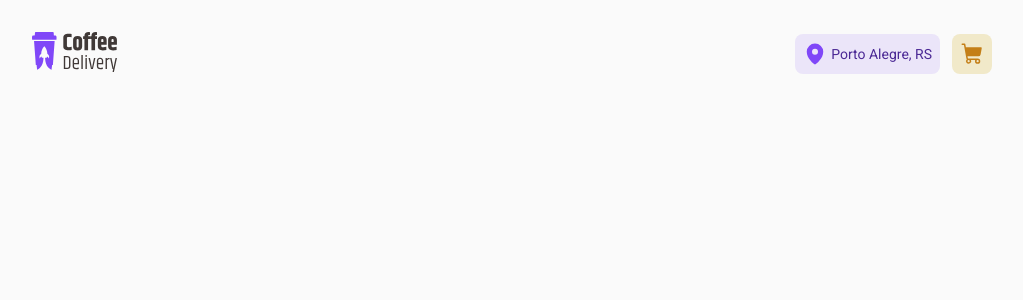
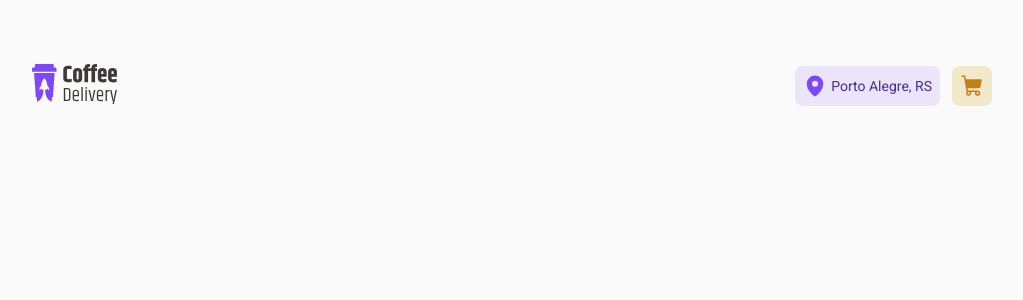
Before and after one commit to joaopedroaat/coffee-delivery, a React (Vite) app: page / in a window 1280 px wide. Shown: the top 300 px of the page, without its empty margins (128-1151 px from the left). Built offline with nearby package versions, Linux system fonts and the light colour scheme.

Commit message:
Add Routes and pages layout

```diff
--- a/package.json
+++ b/package.json
@@ -13,6 +13,7 @@
     "@phosphor-icons/react": "^2.0.4",
     "react": "^18.2.0",
     "react-dom": "^18.2.0",
+    "react-router-dom": "^6.8.2",
     "styled-components": "^5.3.8"
   },
   "devDependencies": {
--- a/src/App.tsx
+++ b/src/App.tsx
@@ -1,5 +1,7 @@
+import { BrowserRouter } from 'react-router-dom'
 import { ThemeProvider } from 'styled-components'
 import { Home } from './pages/Home'
+import { Router } from './Router'
 import { GlobalStyle } from './styles/global'
 import { defaultTheme } from './styles/themes/default'
 
@@ -8,7 +10,9 @@
     <>
       <ThemeProvider theme={defaultTheme}>
         <GlobalStyle />
-        <Home />
+        <BrowserRouter>
+          <Router />
+        </BrowserRouter>
       </ThemeProvider>
     </>
   )
--- /dev/null
+++ b/src/Router.tsx
@@ -0,0 +1,13 @@
+import { Route, Routes } from 'react-router-dom'
+import { DefaultLayout } from './layouts/DefaultLayout'
+import { Home } from './pages/Home'
+
+export function Router() {
+  return (
+    <Routes>
+      <Route path="/" element={<DefaultLayout />}>
+        <Route path="/" element={<Home />} />
+      </Route>
+    </Routes>
+  )
+}
--- /dev/null
+++ b/src/layouts/DefaultLayout/index.tsx
@@ -0,0 +1,12 @@
+import { Outlet } from 'react-router-dom'
+import { Header } from '../../components/Header'
+import { LayoutContainer } from './styles'
+
+export function DefaultLayout() {
+  return (
+    <LayoutContainer>
+      <Header />
+      <Outlet />
+    </LayoutContainer>
+  )
+}
--- /dev/null
+++ b/src/layouts/DefaultLayout/styles.ts
@@ -0,0 +1,7 @@
+import styled from 'styled-components'
+
+export const LayoutContainer = styled.div`
+  background: ${(props) => props.theme.background};
+  height: 100vh;
+  padding: 2rem 10rem;
+`
--- a/src/pages/Home/index.tsx
+++ b/src/pages/Home/index.tsx
@@ -1,10 +1,5 @@
-import { Header } from '../../components/Header'
 import { HomeContainer } from './styles'
 
 export function Home() {
-  return (
-    <HomeContainer>
-      <Header />
-    </HomeContainer>
-  )
+  return <HomeContainer></HomeContainer>
 }
--- a/src/styles/global.ts
+++ b/src/styles/global.ts
@@ -5,13 +5,6 @@
     margin: 0;
     padding: 0;
     box-sizing: border-box;
-  }
-
-  body {
-    background: ${(props) => props.theme.background};
-    color: ${(props) => props.theme['base-text']};
-    width: 75%;
-    margin: 0 auto;
   }
 
   body, input, textarea, button {
```
Also changed, not shown: 1 other file (tests, documents, lock files or other folders).
